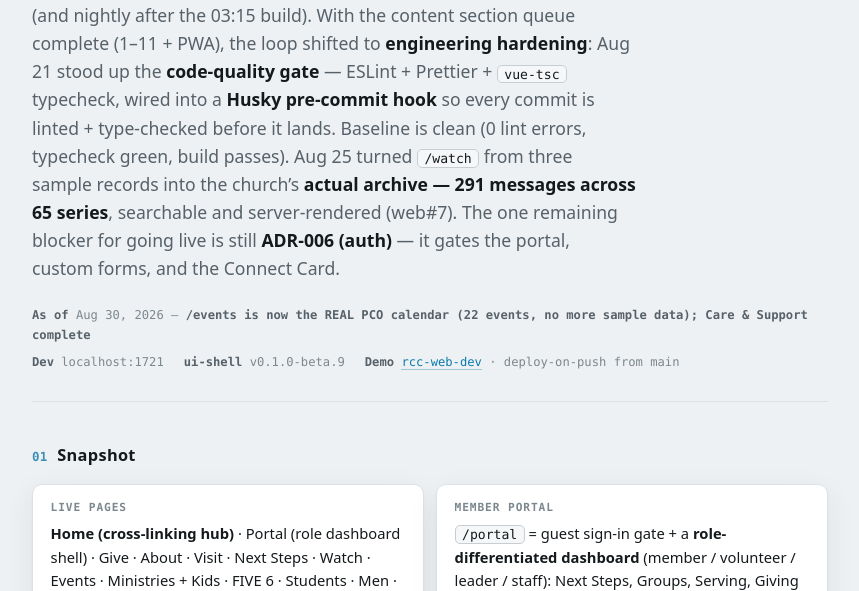
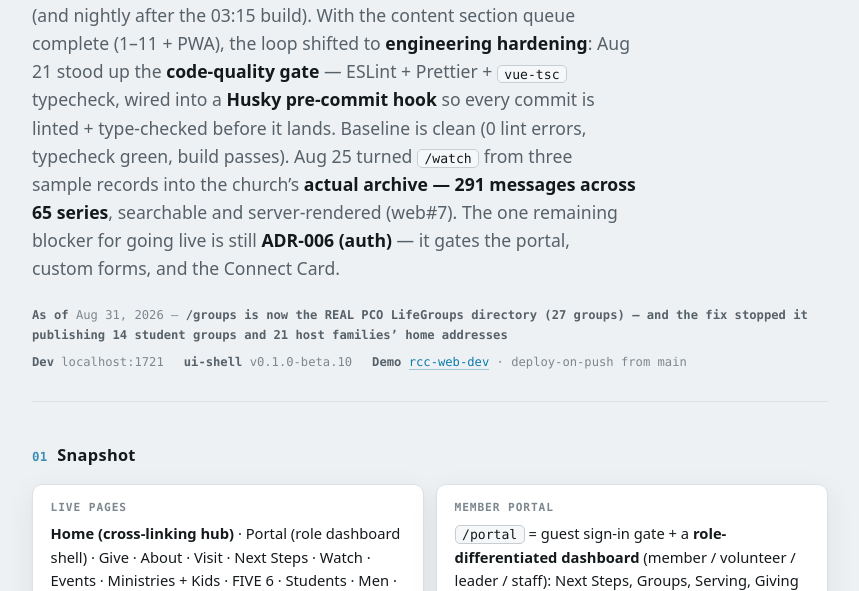
Before and after one commit to RiverChristianChurch/ui-shell, a website: page docs/handoff.html in a window 1280 px wide. Shown: the part 163-754 px from the top of the page, without its empty margins (210-1069 px from the left). Drawn offline with Linux system fonts and the light colour scheme.

Commit message:
docs(handoff): refresh masthead for the Aug 31 run

```diff
--- a/docs/handoff.html
+++ b/docs/handoff.html
@@ -81,9 +81,9 @@
     <h1>Progress — live tracker</h1>
     <p class="lede">The running status of the new Nuxt app. Updated every working session (and nightly after the 03:15 build). With the content section queue complete (1–11 + PWA), the loop shifted to <strong>engineering hardening</strong>: Aug 21 stood up the <strong>code-quality gate</strong> — ESLint + Prettier + <kbd>vue-tsc</kbd> typecheck, wired into a <strong>Husky pre-commit hook</strong> so every commit is linted + type-checked before it lands. Baseline is clean (0 lint errors, typecheck green, build passes). Aug 25 turned <kbd>/watch</kbd> from three sample records into the church’s <strong>actual archive — 291 messages across 65 series</strong>, searchable and server-rendered (web#7). The one remaining blocker for going live is still <strong>ADR-006 (auth)</strong> — it gates the portal, custom forms, and the Connect Card.</p>
     <div class="meta">
-      <span><b>As of</b> Aug 30, 2026 — <b>/events is now the REAL PCO calendar (22 events, no more sample data); Care &amp; Support complete</b></span>
+      <span><b>As of</b> Aug 31, 2026 — <b>/groups is now the REAL PCO LifeGroups directory (27 groups) — and the fix stopped it publishing 14 student groups and 21 host families&rsquo; home addresses</b></span>
       <span><b>Dev</b> localhost:1721</span>
-      <span><b>ui-shell</b> v0.1.0-beta.9</span>
+      <span><b>ui-shell</b> v0.1.0-beta.10</span>
       <span><b>Demo</b> <a href="https://rcc-web-dev-te6tq.ondigitalocean.app">rcc-web-dev</a> · deploy-on-push from main</span>
     </div>
   </header>
```
